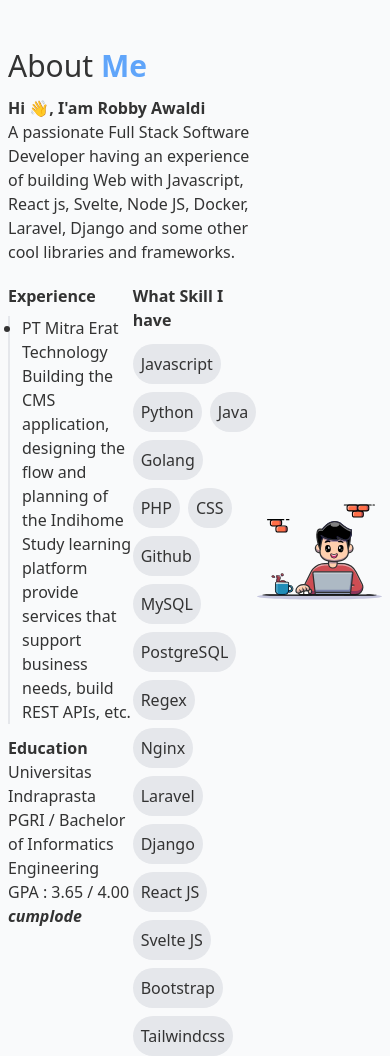
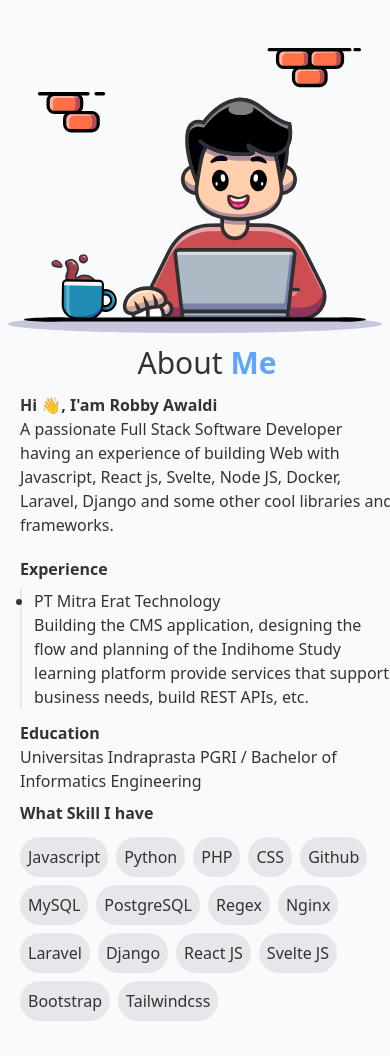
Before and after one commit to robbyawaldi/resume, a Svelte app: page / in a window 390 px wide. After the commit the page ends 1033 px from the top, so only its background shows below. Built offline with nearby package versions, Linux system fonts and the light colour scheme.

Commit message:
responsive

```diff
--- a/src/App.svelte
+++ b/src/App.svelte
@@ -1,6 +1,6 @@
-<main class="md:w-10/12 mx-auto mt-10 flex container justify-between">
-	<div class="w-4/6">
-		<h1 class="text-3xl font-thin">
+<main class="md:w-10/12 mx-auto mt-10 flex md:flex-row flex-col container justify-between">
+	<div class="md:w-4/6 md:m-0 m-3 w-full md:order-1 order-2">
+		<h1 class="text-3xl font-thin md:text-left text-center">
 			About <span class="font-bold text-blue-400">Me</span>
 		</h1>
 		<div class="mt-3 font-bold">Hi 👋, I'am Robby Awaldi</div>
@@ -9,8 +9,8 @@
 			building Web with Javascript, React js, Svelte, Node JS, Docker,
 			Laravel, Django and some other cool libraries and frameworks.
 		</p>
-		<div class="flex mt-5">
-			<div class="w-3/6">
+		<div class="flex md:flex-row flex-col mt-5">
+			<div class="md:w-3/6 w-full">
 				<h1 class="font-bold">Experience</h1>
 				<div class="border-l-2 mt-2">
 					<ul class="list-disc list-outside ml-3">
@@ -31,20 +31,13 @@
 						Universitas Indraprasta PGRI / Bachelor of Informatics
 						Engineering
 					</h2>
-					<h3>
-						GPA : 3.65 / 4.00 <span class="italic font-bold"
-							>cumplode</span
-						>
-					</h3>
 				</div>
 			</div>
-			<div class="w-3/6">
+			<div class="md:w-3/6 w-full mt-2">
 				<h1 class="font-bold mb-3">What Skill I have</h1>
 				<div class="flex gap-2 flex-wrap">
 					<span class="chip">Javascript</span>
 					<span class="chip">Python</span>
-					<span class="chip">Java</span>
-					<span class="chip">Golang</span>
 					<span class="chip">PHP</span>
 					<span class="chip">CSS</span>
 					<span class="chip">Github</span>
@@ -62,7 +55,7 @@
 			</div>
 		</div>
 	</div>
-	<div class="w-2/6 flex justify-end">
+	<div class="md:w-2/6 flex order-1 w-full justify-end">
 		<img src="/assets/nrrbbbbby.svg" alt="" width="500" />
 	</div>
 </main>
```
